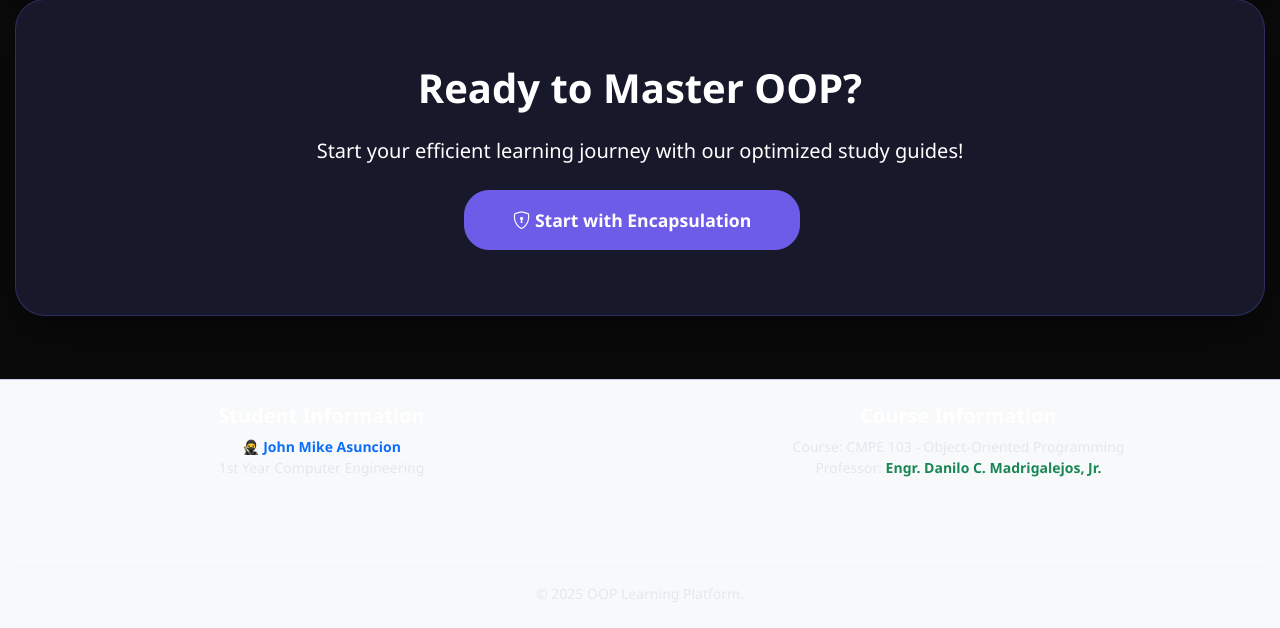
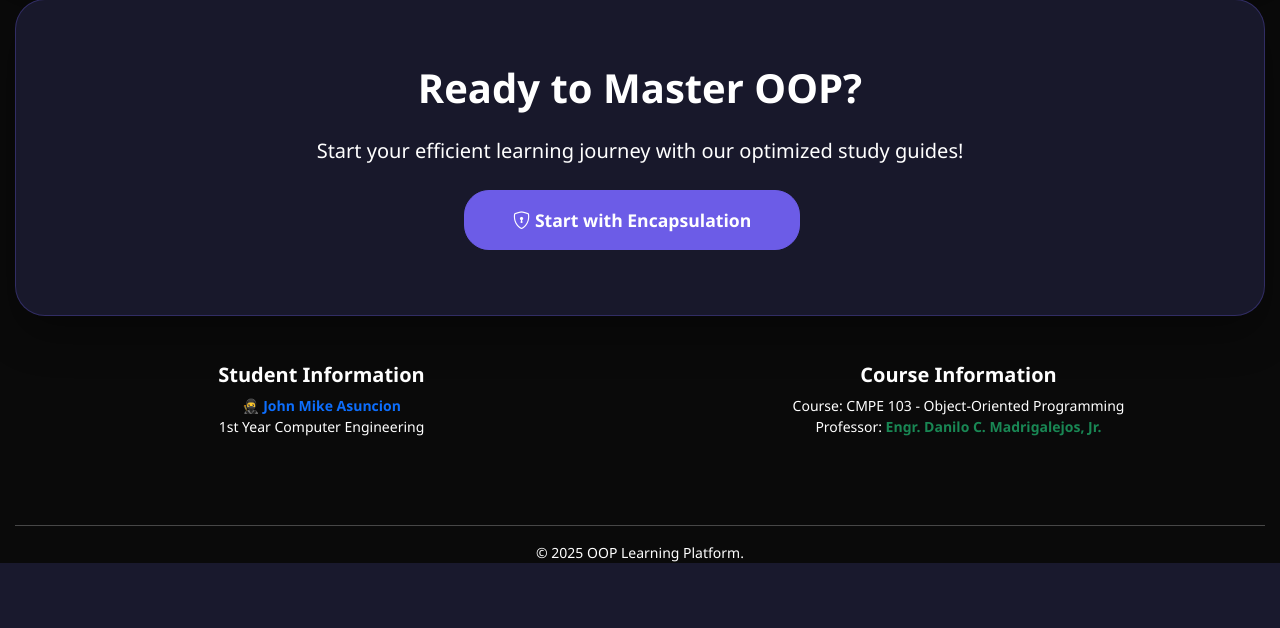
Before and after one commit to johnmikx/oop_cmpe103_learning_platform, a Flask app: page / in a window 1280 px wide. Shown: the part 2435-3063 px from the top of the page. After the commit the page ends 2998 px from the top, so only its background shows below. Run offline with Flask 3, Linux system fonts and the light colour scheme.

Commit message:
fix: change footer bg color

```diff
--- a/templates/index.html
+++ b/templates/index.html
@@ -446,7 +446,7 @@
         </section>
     </div>
 
-    <footer class="footer bg-light py-4">
+    <footer>
         <div class="container-fluid text-center">
             <div class="row">
                 <div class="col-md-6 mb-3">
```
